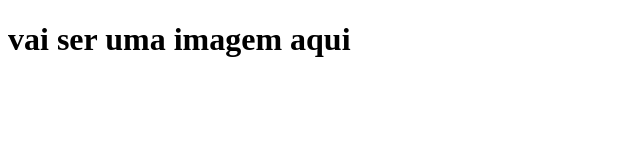
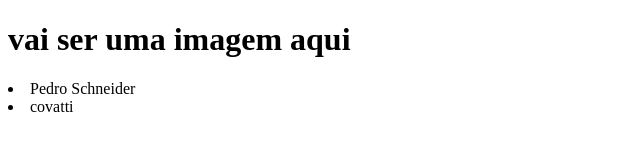
Before and after one commit to pedro-tkx12/p.caetano, a plain HTML site: page index.html in a window 1280 px wide. Shown: the whole page, without its empty margins (0-640 px from the left). Drawn offline with Linux system fonts and the light colour scheme.

Commit message:
trabalho

```diff
--- a/index.html
+++ b/index.html
@@ -7,7 +7,7 @@
 </head>
 <body>
 
-</body> <h1>vai ser uma imagem aqui
-
-</h1>
+</body> <h1>vai ser uma imagem aqui</h1>
+<li>Pedro Schneider </li>
 </html>
+<li>covatti</li>
```
